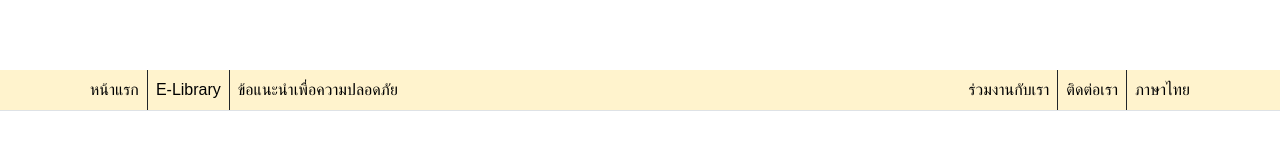
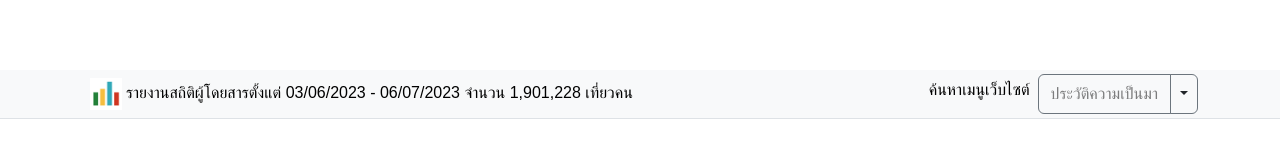
Before and after one commit to jaturaorn/BEM-WorkProject, a React (Vite) app: page / in a window 1280 px wide. Shown: the part 4625-4786 px from the top of the page. Built offline with nearby package versions, Linux system fonts and the light colour scheme.

Commit message:
Finish in FooterTop component

```diff
--- a/component/FooterTop.jsx
+++ b/component/FooterTop.jsx
@@ -1,8 +1,9 @@
+import PassImg from "../images/passendger-char.png";
 const FooterTop = () => {
   return (
     <div>
       {" "}
-      <nav className="py-auto bg-body-tertiary border-bottom bg-warning-subtle">
+      <nav className="py-auto bg-body-tertiary border-bottom bg-secondary">
         <div className="container d-flex flex-wrap">
           <ul className="nav me-auto">
             <li className="nav-item">
@@ -11,36 +12,51 @@ const FooterTop = () => {
                 className="nav-link link-body-emphasis px-2 active"
                 aria-current="page"
               >
-                หน้าแรก
-              </a>
-            </li>
-            <li className="nav-item border-start border-dark">
-              <a href="#" className="nav-link link-body-emphasis px-2">
-                E-Library
-              </a>
-            </li>
-            <li className="nav-item border-start border-dark">
-              <a href="#" className="nav-link link-body-emphasis px-2">
-                ข้อแนะนำเพื่อความปลอดภัย
+                <img src={PassImg} alt="Passendger-char" className="me-1" />
+                รายงานสถิติผู้โดยสารตั้งแต่ 03/06/2023 - 06/07/2023 จำนวน
+                1,901,228 เที่ยวคน
               </a>
             </li>
           </ul>
           <ul className="nav">
             <li className="nav-item">
               <a href="#" className="nav-link link-body-emphasis px-2">
-                ร่วมงานกับเรา
+                ค้นหาเมนูเว็บไซต์
               </a>
             </li>
-            <li className="nav-item border-start border-dark">
-              <a href="#" className="nav-link link-body-emphasis px-2">
-                ติดต่อเรา
-              </a>
-            </li>
-            <li className="nav-item border-start border-dark">
-              <a href="#" className="nav-link link-body-emphasis px-2">
-                ภาษาไทย
-              </a>
-            </li>
+            <div className="btn-group my-1">
+              <button
+                type="button"
+                className="btn btn-light btn-md text-black-50 border-secondary"
+              >
+                ประวัติความเป็นมา
+              </button>
+              <button
+                type="button"
+                className="btn btn-black-50 dropdown-toggle dropdown-toggle-split border-secondary"
+                data-bs-toggle="dropdown"
+                aria-expanded="false"
+              >
+                <span className="visually-hidden">Toggle Dropdown</span>
+              </button>
+              <ul className="dropdown-menu">
+                <li>
+                  <a className="dropdown-item" href="#">
+                    1
+                  </a>
+                </li>
+                <li>
+                  <a className="dropdown-item" href="#">
+                    2
+                  </a>
+                </li>
+                <li>
+                  <a className="dropdown-item" href="#">
+                    3
+                  </a>
+                </li>
+              </ul>
+            </div>
           </ul>
         </div>
       </nav>
```
Also changed, not shown: images/passendger-char.png (added).
